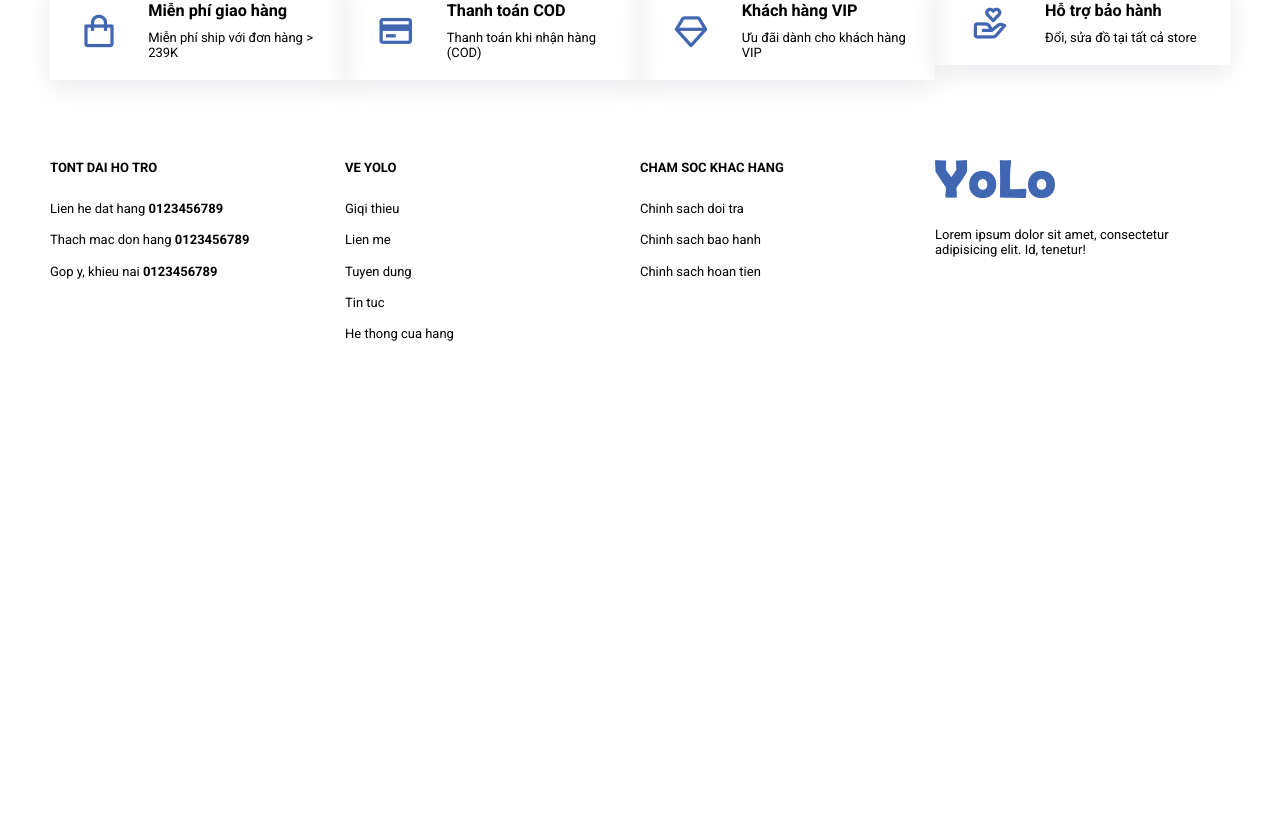
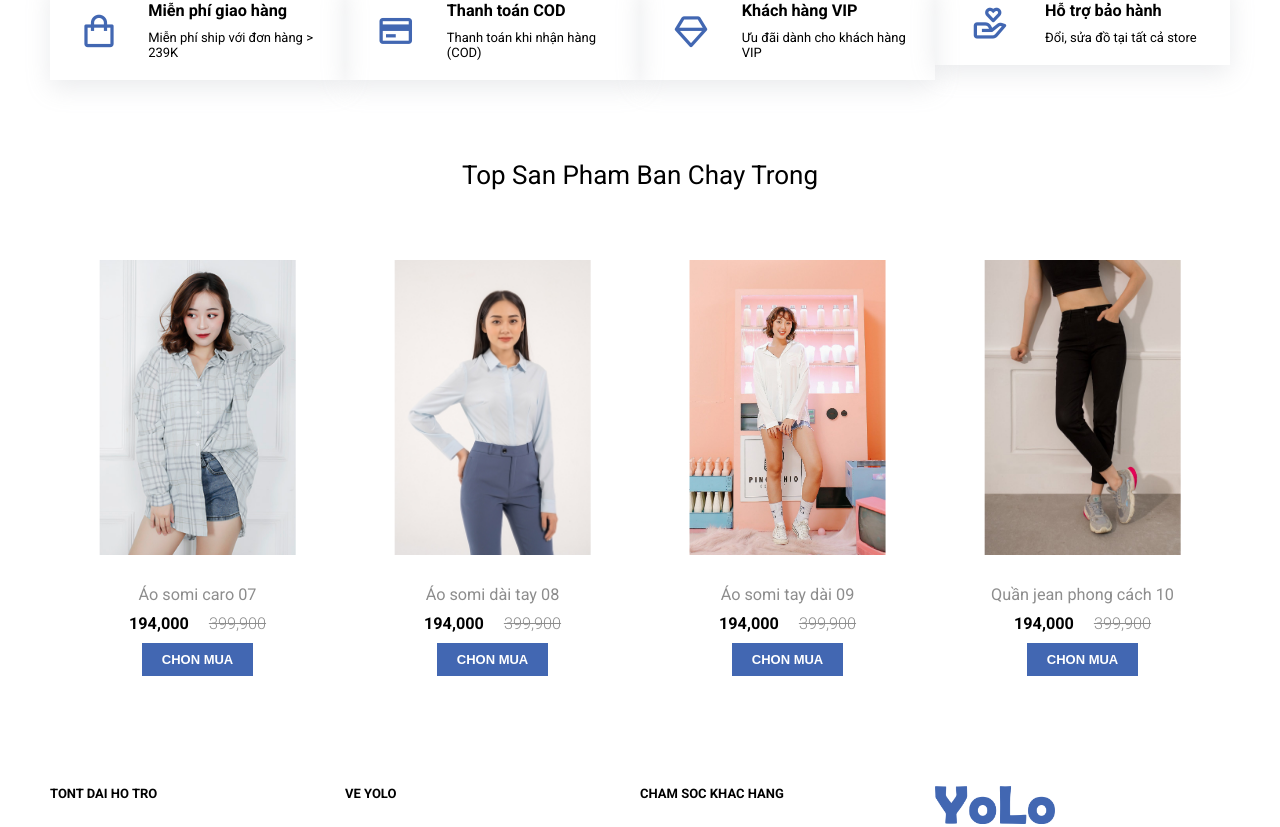
Before and after one commit to AndriyCh1/ecommerce-web-shop, a React (Create React App) app in the folder client/: page / in a window 1280 px wide. Shown: the part 869-1696 px from the top of the page. Before the commit the page ends 1226 px from the top, so only its background shows below. Built offline with nearby package versions, Linux system fonts and the light colour scheme.

Commit message:
feat: add product card component

```diff
--- a/client/src/assets/fake-data/products.js
+++ b/client/src/assets/fake-data/products.ts
@@ -1,41 +1,53 @@
-const product_01_image_01 = require('../images/products/product-01 (1).jpg').default
-const product_01_image_02 = require('../images/products/product-01 (2).jpg').default
+import product_01_image_01 from '../images/products/product-01 (1).jpg';
+import product_01_image_02 from '../images/products/product-01 (2).jpg';
 // const product_01_image_03 = require('../images/products/product-01 (3).jpg').default
 
-const product_02_image_01 = require('../images/products/product-02 (1).jpg').default
-const product_02_image_02 = require('../images/products/product-02 (2).jpg').default
+import product_02_image_01 from '../images/products/product-02 (1).jpg';
+import product_02_image_02 from '../images/products/product-02 (2).jpg';
 
-const product_03_image_01 = require('../images/products/product-03 (1).jpg').default
-const product_03_image_02 = require('../images/products/product-03 (2).jpg').default
+import product_03_image_01 from '../images/products/product-03 (1).jpg';
+import product_03_image_02 from '../images/products/product-03 (2).jpg';
 
-const product_04_image_01 = require('../images/products/product-04 (1).jpg').default
-const product_04_image_02 = require('../images/products/product-04 (2).jpg').default
+import product_04_image_01 from '../images/products/product-04 (1).jpg';
+import product_04_image_02 from '../images/products/product-04 (2).jpg';
 
-const product_05_image_01 = require('../images/products/product-05 (1).jpg').default
-const product_05_image_02 = require('../images/products/product-05 (2).jpg').default
+import product_05_image_01 from '../images/products/product-05 (1).jpg';
+import product_05_image_02 from '../images/products/product-05 (2).jpg';
 
-const product_06_image_01 = require('../images/products/product-06 (1).jpg').default
-const product_06_image_02 = require('../images/products/product-06 (2).jpg').default
+import product_06_image_01 from '../images/products/product-06 (1).jpg';
+import product_06_image_02 from '../images/products/product-06 (2).jpg';
 
-const product_07_image_01 = require('../images/products/product-07 (1).jpg').default
-const product_07_image_02 = require('../images/products/product-07 (2).jpg').default
+import product_07_image_01 from '../images/products/product-07 (1).jpg';
+import product_07_image_02 from '../images/products/product-07 (2).jpg';
 
-const product_08_image_01 = require('../images/products/product-08 (1).jpg').default
-const product_08_image_02 = require('../images/products/product-08 (2).jpg').default
+import product_08_image_01 from '../images/products/product-08 (1).jpg';
+import product_08_image_02 from '../images/products/product-08 (2).jpg';
 
-const product_09_image_01 = require('../images/products/product-09 (1).jpg').default
-const product_09_image_02 = require('../images/products/product-09 (2).jpg').default
+import product_09_image_01 from '../images/products/product-09 (1).jpg';
+import product_09_image_02 from '../images/products/product-09 (2).jpg';
 
-const product_10_image_01 = require('../images/products/product-10 (1).jpg').default
-const product_10_image_02 = require('../images/products/product-10 (2).jpg').default
+import product_10_image_01 from '../images/products/product-10 (1).jpg';
+import product_10_image_02 from '../images/products/product-10 (2).jpg';
 
-const product_11_image_01 = require('../images/products/product-11 (1).jpg').default
-const product_11_image_02 = require('../images/products/product-11 (2).jpg').default
+import product_11_image_01 from '../images/products/product-11 (1).jpg';
+import product_11_image_02 from '../images/products/product-11 (2).jpg';
 
-const product_12_image_01 = require('../images/products/product-12 (1).jpg').default
-const product_12_image_02 = require('../images/products/product-12 (2).jpg').default
+import product_12_image_01 from '../images/products/product-12 (1).jpg';
+import product_12_image_02 from '../images/products/product-12 (2).jpg';
 
-const products = [
+interface IProduct {
+    title: string;
+    price: string;
+    image01: any;
+    image02: any;
+    categorySlug: string;
+    colors: string[];
+    slug: string;
+    size: string[];
+    description: string;
+}
+
+const products: IProduct[] = [
     {
         title: "Áo thun Dinosaur 01",
         price: '189000',
@@ -237,19 +249,19 @@ const products = [
     // 18 products
 ]
 
-const getAllProducts = () => products
+const getAllProducts = () => products;
 
-const getProducts = (count) => {
+const getProducts = (count: number) => {
     const max = products.length - count
     const min = 0
     const start = Math.floor(Math.random() * (max - min) + min)
     return products.slice(start, start + count)
 }
 
-const getProductBySlug = (slug) => products.find(e => e.slug === slug)
+const getProductBySlug = (slug: any) => products.find(e => e.slug === slug)
 
-const getCartItemsInfo = (cartItems) => {
-    let res = []
+const getCartItemsInfo = (cartItems: IProduct[]) => {
+    const res: any[] = [];
     if (cartItems.length > 0) {
         cartItems.forEach(e => {
             let product = getProductBySlug(e.slug)
--- /dev/null
+++ b/client/src/components/product-card.tsx
@@ -0,0 +1,43 @@
+import React from 'react';
+import { Link } from 'react-router-dom';
+import Button from './button';
+import numberWithCommas from '../utils/numberWithCommas';
+
+interface IProps {
+  img01: string;
+  img02: string;
+  name: string;
+  price: number;
+  slug: string;
+}
+
+const ProductCard: React.FC<IProps> = ({ img01, img02, name, price, slug }) => {
+  return (
+    <div className="product-card">
+      <Link to={`/catalog/${slug}`}>
+        <div className="product-card__image">
+          <img src={img01} alt="" />
+          <img src={img02} alt="" />
+        </div>
+        <h3 className="product-card__name">{name}</h3>
+        <div className='product-card__price'>
+          {numberWithCommas(price)}
+          <span className='product-card__price__old'>
+            <del>{numberWithCommas(399900)}</del>
+          </span>
+        </div>
+      </Link>
+      <div className='product-card__btn'>
+        <Button
+          size="sm"
+          icon="bx bx-cart"
+          animate={true}
+        >
+          chon mua
+        </Button>
+      </div>
+    </div>
+  );
+};
+
+export default ProductCard;
--- a/client/src/pages/home.tsx
+++ b/client/src/pages/home.tsx
@@ -1,4 +1,6 @@
 import React from 'react';
+import { Link } from 'react-router-dom';
+
 import Helmet from '../components/helmet';
 import HeroSlider from '../components/hero-slider';
 import heroSliderData from '../assets/fake-data/hero-slider';
@@ -6,7 +8,8 @@ import Section, { SectionTitle, SectionBody } from '../components/section';
 import policy from '../assets/fake-data/policy';
 import PolicyCard from '../components/policy-card';
 import Grid from '../components/grid';
-import { Link } from 'react-router-dom';
+import productData from '../assets/fake-data/products';
+import ProductCard from '../components/product-card';
 
 const Home = () => {
   return (
@@ -16,9 +19,8 @@ const Home = () => {
         <SectionBody>
           <Grid col={4} mdCol={2} smCol={1} gap={20}>
             {policy.map((item, index) => (
-              <Link to="/policy">
+              <Link key={index} to="/policy">
                 <PolicyCard
-                  key={index}
                   name={item.name}
                   description={item.description}
                   icon={item.icon}
@@ -28,6 +30,23 @@ const Home = () => {
           </Grid>
         </SectionBody>
       </Section>
+      <Section>
+        <SectionTitle>top san pham ban chay trong</SectionTitle>
+        <SectionBody>
+          <Grid col={4} mdCol={2} smCol={1} gap={20}>
+            {productData.getProducts(4).map((item, index) => (
+              <ProductCard
+                key={index}
+                img01={item.image01}
+                img02={item.image02}
+                name={item.title}
+                price={Number(item.price)}
+                slug={item.slug}
+              />
+            ))}
+          </Grid>
+        </SectionBody>
+      </Section>
     </Helmet>
   );
 };
--- /dev/null
+++ b/client/src/scss/components/_product-card.scss
@@ -0,0 +1,65 @@
+.product-card {
+  text-align: center;
+  margin-bottom: 30px;
+
+  &__image {
+    padding-top: 100%;
+    position: relative;
+    overflow: hidden;
+    margin-bottom: 30px;
+
+    img {
+      position: absolute;
+      top: 0;
+      left: 50%;
+      transform: translateX(-50%);
+      height: 100%;
+
+      &:nth-child(1) {
+        transform: translateX(-50%) scale(1);
+        transition: transform 0.5s ease
+      }
+
+      &:nth-child(2) {
+        transform: translateX(-50%) scale(0);
+      }
+    }
+
+    &:hover img {
+      &:nth-child(1) {
+        transform: translateX(-50%) scale(0);
+      }
+
+      &:nth-child(2) {
+        transform: translateX(-50%) scale(1);
+        transition: transform 1s ease;
+      }
+    }
+  }
+
+  &__name {
+    margin-bottom: 10px;
+    color: $txt-second-color;
+    font-size: 1.25rem;
+    font-weight: normal;
+  }
+
+  &__price {
+    color: $txt-main-color;
+    font-size: 1.25rem;
+    font-weight: 600;
+    margin-bottom: 10px;
+
+    &__old {
+      color: $txt-second-color;
+      margin-left: 20px;
+      font-weight: 300;
+    }
+  }
+
+  &__btn {
+    @include tablet {
+      display: none;
+    }
+  }
+}
--- a/client/src/scss/index.scss
+++ b/client/src/scss/index.scss
@@ -8,3 +8,4 @@
 @import './components/button';
 @import './components/section';
 @import './components/policy-card';
+@import './components/product-card';
--- /dev/null
+++ b/client/src/utils/numberWithCommas.ts
@@ -0,0 +1,3 @@
+const numberWithCommas = (num: number): string => num.toString().replace(/\B(?=(\d{3})+(?!\d))/g, ",")
+
+export default numberWithCommas
```
